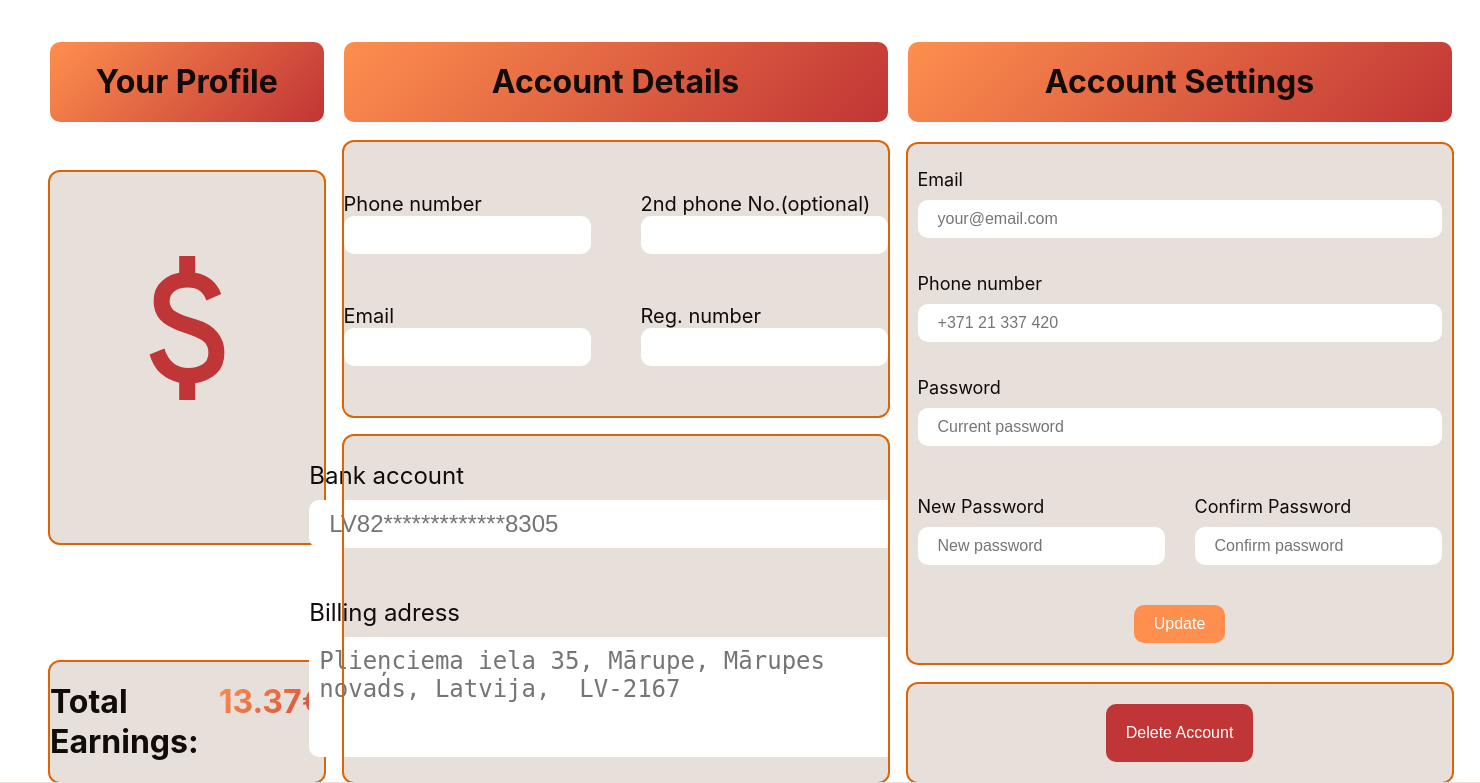
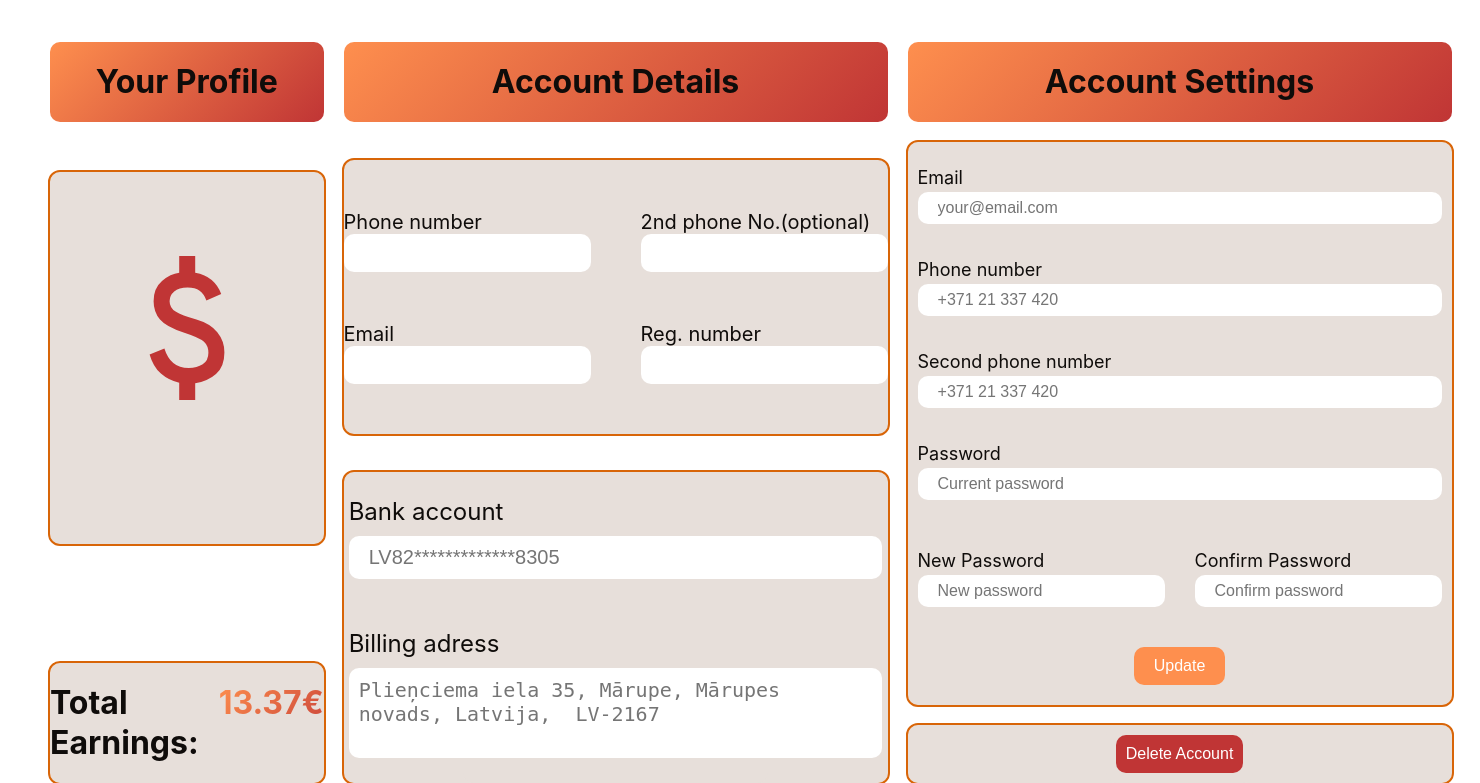
Before and after one commit to fortijs40/parKing-partner, a PHP site: page /business_account.php in a window 1480 px wide. Shown: the part 100-883 px from the top of the page. Run offline with PHP 8.4, Linux system fonts and the light colour scheme; the visitor is signed in with stand-in values (Sample User, id 1); data that the repository does not hold is empty.

Commit message:
made some fields so user cant edit them, added an option to update 2nd nr.

```diff
--- a/business_account.php
+++ b/business_account.php
@@ -88,21 +88,21 @@
                         <div class="user-account-details-input-phones">
                             <div class="user-account-details-input-container">
                                 <label for="phone_number" style="font-size: 20px;">Phone number</label>
-                                <input type="text" name="phone_number" id="phone_number" value="<?php echo $partnerData['phone_number'];?>" class="input" style="color: black">
+                                <input type="text" name="phone_number" id="phone_number" value="<?php echo $partnerData['phone_number'];?>" class="input" style="color: black" disabled>
                             </div>
                             <div class="user-account-details-input-container">
                                 <label for="second_phone_no" style="font-size: 20px;">2nd phone No.(optional)</label>
-                                <input type="text" name="second_phone_no" id="second_phone_no" value="<?php echo $partnerData['second_phone_no'];?>" class="input" style="color: black">
+                                <input type="text" name="second_phone_no" id="second_phone_no" value="<?php echo $partnerData['second_phone_no'];?>" class="input" style="color: black" disabled>
                             </div>
                         </div>
                         <div class="user-account-details-input-email-reg">
                             <div class="user-account-details-input-container">
                                 <label for="email" style="font-size: 20px;">Email</label>
-                                <input type="text" name="email" id="email" value="<?php echo $partnerData['email'];?>" class="input" style="color: black">
+                                <input type="text" name="email" id="email" value="<?php echo $partnerData['email'];?>" class="input" style="color: black" disabled>
                             </div>
                             <div class="user-account-details-input-container">
                                 <label for="reg_no" style="font-size: 20px;">Reg. number</label>
-                                <input type="text" name="reg_no" id="reg_no" value="<?php echo $partnerData['reg_no'];?>" class="input" style="color: black">
+                                <input type="text" name="reg_no" id="reg_no" value="<?php echo $partnerData['reg_no'];?>" class="input" style="color: black" disabled>
                             </div>
                         </div>
                     </div>
@@ -111,11 +111,11 @@
                     <div class="user-bank-details">
                         <div class="user-bank-details-input">
                             <label for="bank_account">Bank account</label>
-                            <input type="text" name="bank_account" id="bank_account" placeholder="LV82*************8305" class="input" style="font-size: 24px; color: black">
+                            <input type="text" name="bank_account" id="bank_account" placeholder="LV82*************8305" class="input" style="font-size: 20px; color: black">
                         </div>
                         <div class="user-bank-details-input">
                             <label for="billing_address">Billing adress</label>
-                            <textarea name="billing_address" id="billing_address" placeholder="Plieņciema iela 35, Mārupe, Mārupes novads, Latvija,  LV-2167" class="input" style="font-size: 24px; color: black"></textarea>
+                            <textarea name="billing_address" id="billing_address" placeholder="Plieņciema iela 35, Mārupe, Mārupes novads, Latvija,  LV-2167" class="input" style="font-size: 20px; color: black"></textarea>
                         </div>
                     </div>
                 </div>
@@ -126,36 +126,42 @@
                 </div>
                 <div class="user-account-settings">
                     <div class="user-account-settings-inputs">
+                        <form id="updateForm"> <!-- To update the database with new info, gotta implement this-->
                             <div class="user-account-settings-input">
-                            <label for="email">Email</label>
-                            <input type="text" name="email" id="email" placeholder="your@email.com" class="input" style="color: black">
+                                <label for="email" style="height: 15px">Email</label>
+                                <input type="text" name="email" id="email" placeholder="your@email.com" class="input" style="color: black; height: 12px">
                             </div>
                             <div class="user-account-settings-input">
-                            <label for="phone_number">Phone number</label>
-                            <input type="text" name="phone_number" id="phone_number" placeholder="+371 21 337 420" class="input" style="color: black">
+                                <label for="phone_number" style="height: 15px">Phone number</label>
+                                <input type="text" name="phone_number" id="phone_number" placeholder="+371 21 337 420" class="input" style="color: black; height: 12px">
                             </div>
                             <div class="user-account-settings-input">
-                            <label for="password">Password</label>
-                            <input type="password" name="password" id="password" placeholder="Current password" class="input" style="color: black">
+                                <label for="second_phone_no" style="height: 15px">Second phone number</label>
+                                <input type="text" name="second_phone_no" id="second_phone_no" placeholder="+371 21 337 420" class="input" style="color: black; height: 12px">
+                            </div>
+                            <div class="user-account-settings-input">
+                                <label for="password" style="height: 15px">Password</label>
+                                <input type="password" name="password" id="password" placeholder="Current password" class="input" style="color: black; height: 12px">
                             </div>
                             <div class="user-account-settings-password-confirm">
                                 <div class="user-account-settings-input">
-                                <label for="new-password">New Password</label>
-                                <input type="password" name="new-password" id="new-password" placeholder="New password" class="input" style="color: black">
+                                    <label for="new-password" style="height: 15px">New Password</label>
+                                    <input type="password" name="new-password" id="new-password" placeholder="New password" class="input" style="color: black; height: 12px">
                                 </div>
                                 <div class="user-account-settings-input">
-                                <label for="confirm-password">Confirm Password</label>
-                                <input type="password" name="confirm-password" id="confirm-password" placeholder="Confirm password" class="input" style="color: black">
+                                    <label for="confirm-password" style="height: 15px">Confirm Password</label>
+                                    <input type="password" name="confirm-password" id="confirm-password" placeholder="Confirm password" class="input" style="color: black; height: 12px">
                                 </div>
                             </div>
                             <div class="user-account-update">
                                 <button class="btn btn-primary">Update</button>
                             </div>
+                        </form>
                     </div>
                 </div>
                 <div class="user-account-settings">
-                    <div class="user-delete-account">
-                        <button class="btn btn-primary">Delete Account</button>
+                    <div class="user-delete-account" style="padding: 10px;">
+                        <button class="btn btn-primary" style="padding: 10px;">Delete Account</button>
                     </div>
                 </div>
             </div>
--- a/src/css/userprofile.css
+++ b/src/css/userprofile.css
@@ -150,7 +150,7 @@
 }
 
 .user-bank-details-input textarea {
-    height: 120px;
+    height: 90px;
     padding: 10px;
     box-sizing: border-box;
     resize: none;
--- a/user_account.php
+++ b/user_account.php
@@ -87,11 +87,11 @@
                     <div class="user-account-details">
                         <div class="user-account-details-input">
                             <label for="phone_number">Phone number</label>
-                            <input type="text" name="phone_number" id="phone_number" value="<?php echo $partnerData['phone_number'];?>" class="input" style="font-size: 24px; color: black">
+                            <input type="text" name="phone_number" id="phone_number" value="<?php echo $partnerData['phone_number'];?>" class="input" style="font-size: 24px; color: black" disabled>
                         </div>
                         <div class="user-account-details-input">
                             <label for="email">Email</label>
-                            <input type="text" name="email" id="email" value="<?php echo $partnerData['email'];?>" class="input" style="font-size: 24px; color: black">
+                            <input type="text" name="email" id="email" value="<?php echo $partnerData['email'];?>" class="input" style="font-size: 24px; color: black" disabled>
                         </div>
                     </div>
                 </div>
```
Lines whose indentation alone changed are shown as unchanged.
